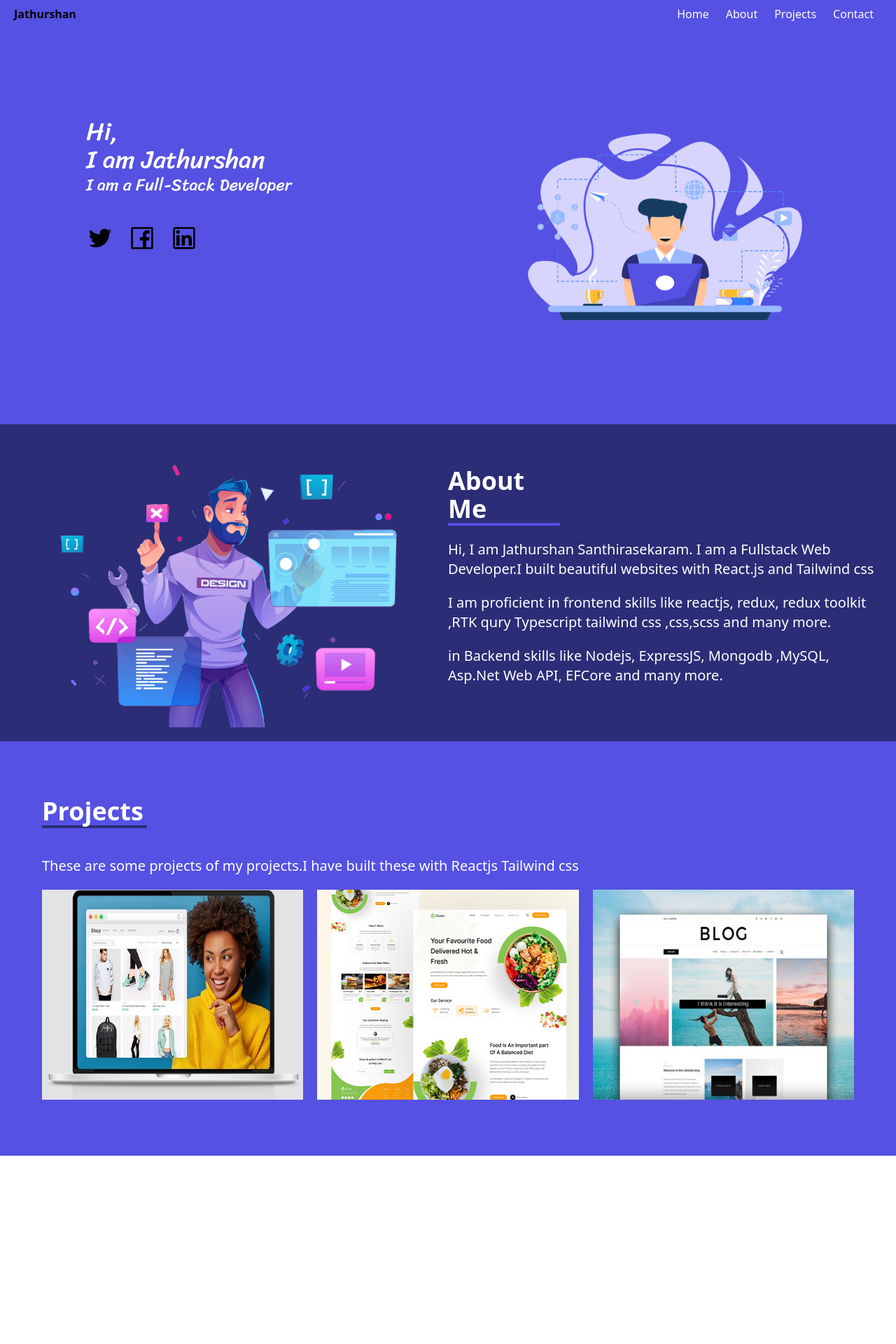
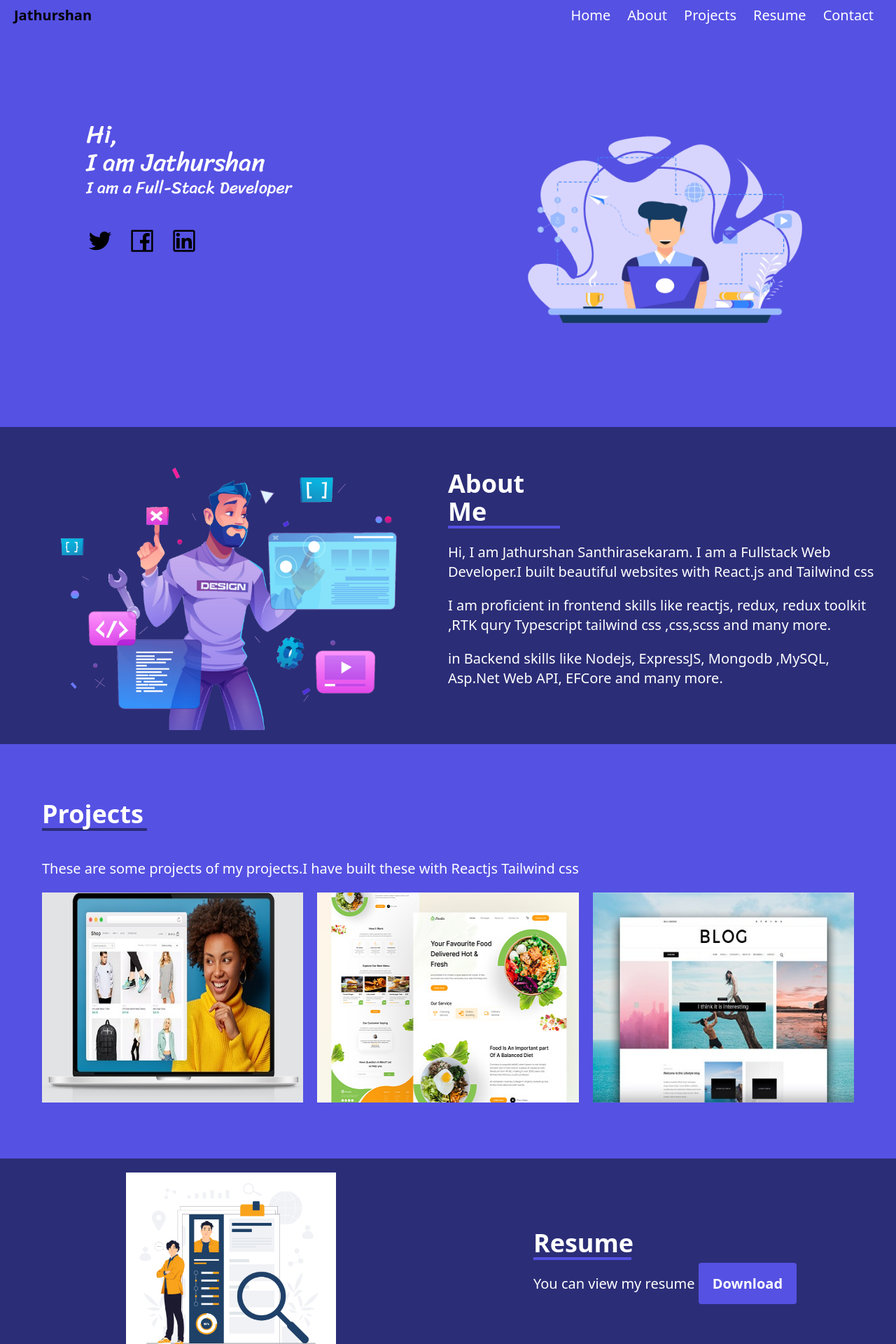
Before and after one commit to codesantaisai/Jathurshan, a React (Vite) app: page / in a window 1280 px wide. Shown: the top 1920 px of the page at 70% size. Before the commit the page ends 1651 px from the top, so only its background shows below. Built offline with nearby package versions, Linux system fonts and the light colour scheme.

Commit message:
Resume section done

```diff
--- a/src/App.css
+++ b/src/App.css
@@ -18,3 +18,6 @@
 .project-desc{
     @apply absolute left-0 right-0 bottom-0 top-0 bg-secondary duration-500 opacity-0 hover:opacity-100
 }
+.btn{
+    @apply bg-primary
+}
--- a/src/App.tsx
+++ b/src/App.tsx
@@ -4,6 +4,7 @@ import About from './components/About'
 import Header from './components/Header'
 import Hero from './components/Hero'
 import Projects from './components/Projects'
+import Resume from './components/Resume'
 function App() {
   return (
    <>
@@ -11,6 +12,7 @@ function App() {
     <Hero/>
     <About/>
     <Projects/>
+    <Resume/>
     </>
   )
 }
--- a/src/components/Header.tsx
+++ b/src/components/Header.tsx
@@ -5,11 +5,11 @@ function Header() {
   const [toggleMenu, setToggleMenu] = useState<Boolean>(false);
   return (
     <header className="flex justify-between px-5 py-2 bg-primary">
-      <a className="font-bold text-black" href="#">
+      <a className="font-bold text-black text-xl" href="#">
         Jathurshan
       </a>
       <nav className="hidden md:block">
-        <ul className="flex text-white">
+        <ul className="flex text-white text-xl">
           <li className="px-3">
             <a href="#">Home</a>
           </li>
@@ -18,6 +18,9 @@ function Header() {
           </li>
           <li className="px-3">
             <a href="#">Projects</a>
+          </li>
+          <li className="px-3">
+            <a href="#">Resume</a>
           </li>
           <li className="px-3">
             <a href="#">Contact</a>
--- /dev/null
+++ b/src/components/Resume.tsx
@@ -0,0 +1,22 @@
+import ResumeImg from "../assets/resume.jpg";
+function Resume() {
+  return (
+    <section className="flex flex-col md:flex-row justify-center bg-secondary px-5">
+      <div className="py-5 md:w-1/2  flex justify-center">
+        <img className="w-[300px]" src={ResumeImg} alt="" />
+      </div>
+      <div className="md:w-1/2 flex justify-center">
+        <div className="flex flex-col justify-center text-white">
+          <h1 className="text-4xl  border-b-4 mb-5 border-primary w-[140px] font-bold">
+            Resume
+          </h1>
+          <p className="pb-5 text-xl">
+            You can view my resume <a className="btn px-5 py-4 rounded border-white hover:border-2 font-bold" href="#">Download</a>
+          </p>
+        </div>
+      </div>
+    </section>
+  );
+}
+
+export default Resume;
```
